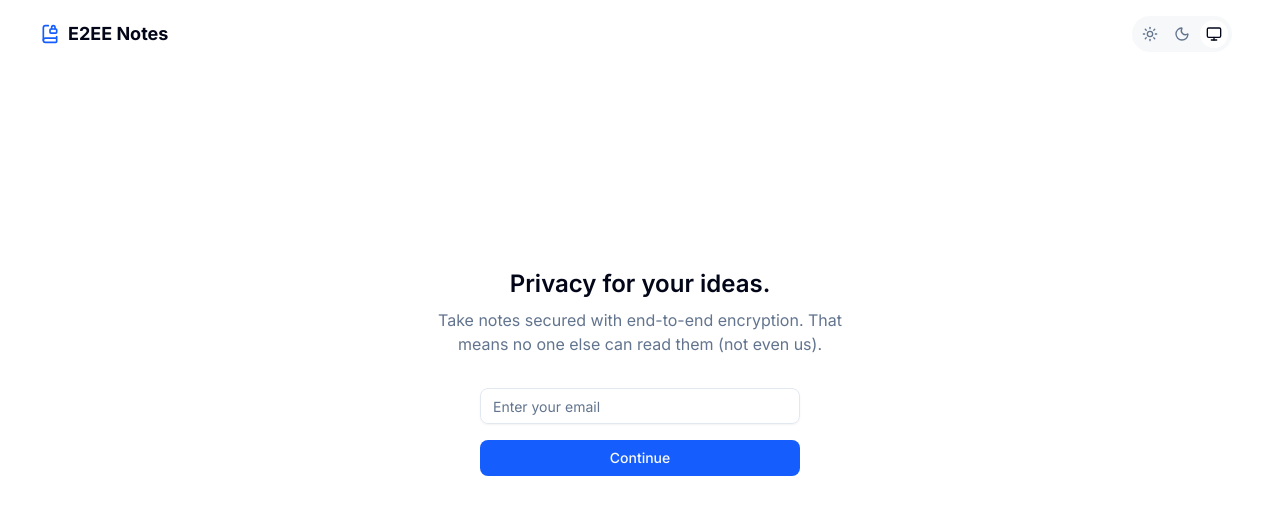
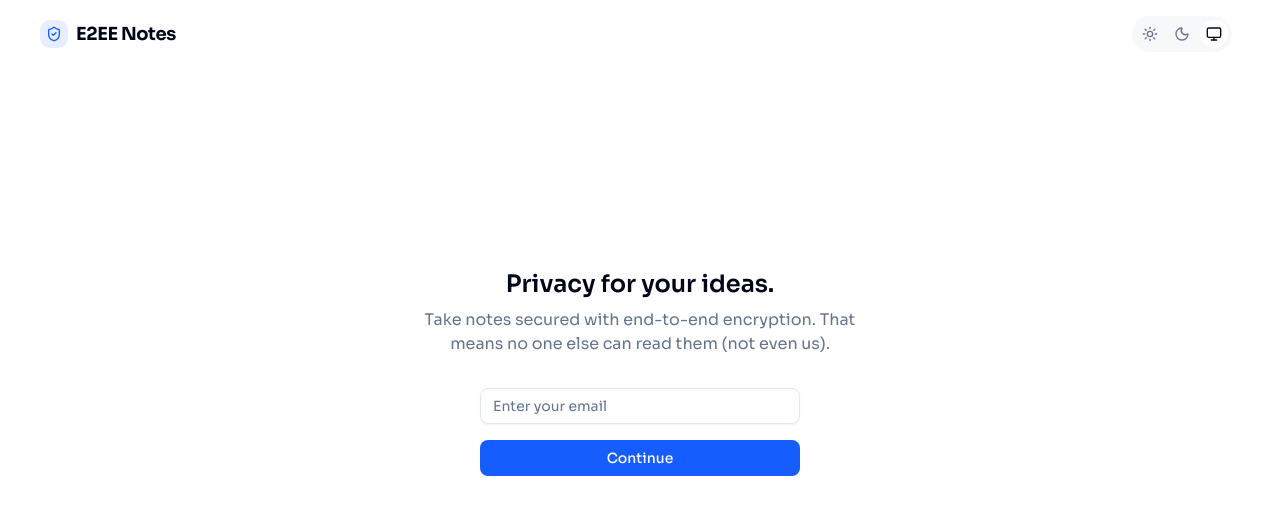
Before and after one commit to themaxboucher/e2ee-notes, a Next.js app: page / in a window 1280 px wide. Shown: the top 514 px of the page. Built offline with nearby package versions, Linux system fonts and the light colour scheme; no server answers.

Commit message:
Update font and logo

```diff
--- a/app/globals.css
+++ b/app/globals.css
@@ -6,8 +6,8 @@
 @theme inline {
   --color-background: var(--background);
   --color-foreground: var(--foreground);
-  --font-sans: var(--font-inter);
-  --font-mono: var(--font-inter);
+  --font-sans: var(--font-sora);
+  --font-mono: var(--font-sora);
   --color-sidebar-ring: var(--sidebar-ring);
   --color-sidebar-border: var(--sidebar-border);
   --color-sidebar-accent-foreground: var(--sidebar-accent-foreground);
--- a/app/layout.tsx
+++ b/app/layout.tsx
@@ -1,10 +1,10 @@
 import type { Metadata } from "next";
-import { Inter } from "next/font/google";
+import { Sora } from "next/font/google";
 import "./globals.css";
 import { ThemeProvider } from "@/components/theme-provider";
 
-const inter = Inter({
-  variable: "--font-inter",
+const sora = Sora({
+  variable: "--font-sora",
   subsets: ["latin"],
 });
 
@@ -20,7 +20,7 @@ export default function RootLayout({
 }>) {
   return (
     <html lang="en" suppressHydrationWarning>
-      <body className={`${inter.variable} font-sans antialiased`}>
+      <body className={`${sora.variable} font-sans antialiased`}>
         <ThemeProvider
           attribute="class"
           defaultTheme="system"
--- a/components/Logo.tsx
+++ b/components/Logo.tsx
@@ -1,10 +1,12 @@
-import { BookLock } from "lucide-react";
+import { ShieldCheck } from "lucide-react";
 
 export default function Logo() {
   return (
     <div className="flex items-center gap-2">
-      <BookLock className="size-5 text-primary" />
-      <h1 className="text-lg font-bold">E2EE Notes</h1>
+      <div className="flex items-center justify-center bg-primary/10 rounded-lg p-1.5">
+        <ShieldCheck className="size-4 text-primary" />
+      </div>
+      <h1 className="text-lg font-bold tracking-tight">E2EE Notes</h1>
     </div>
   );
 }
```
